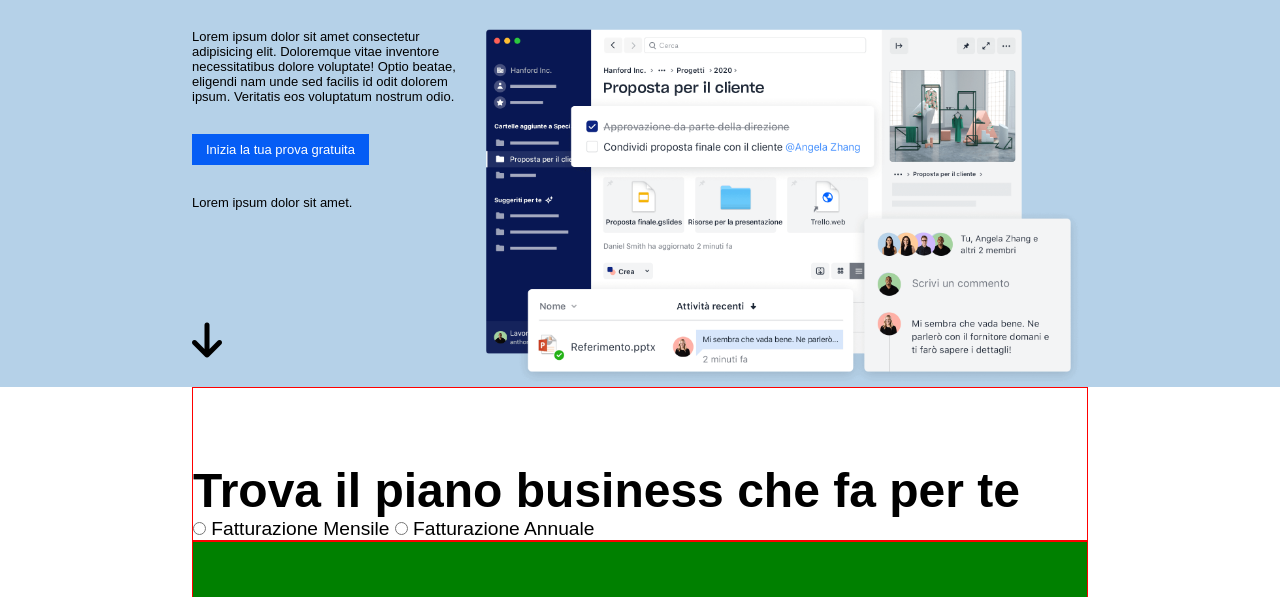
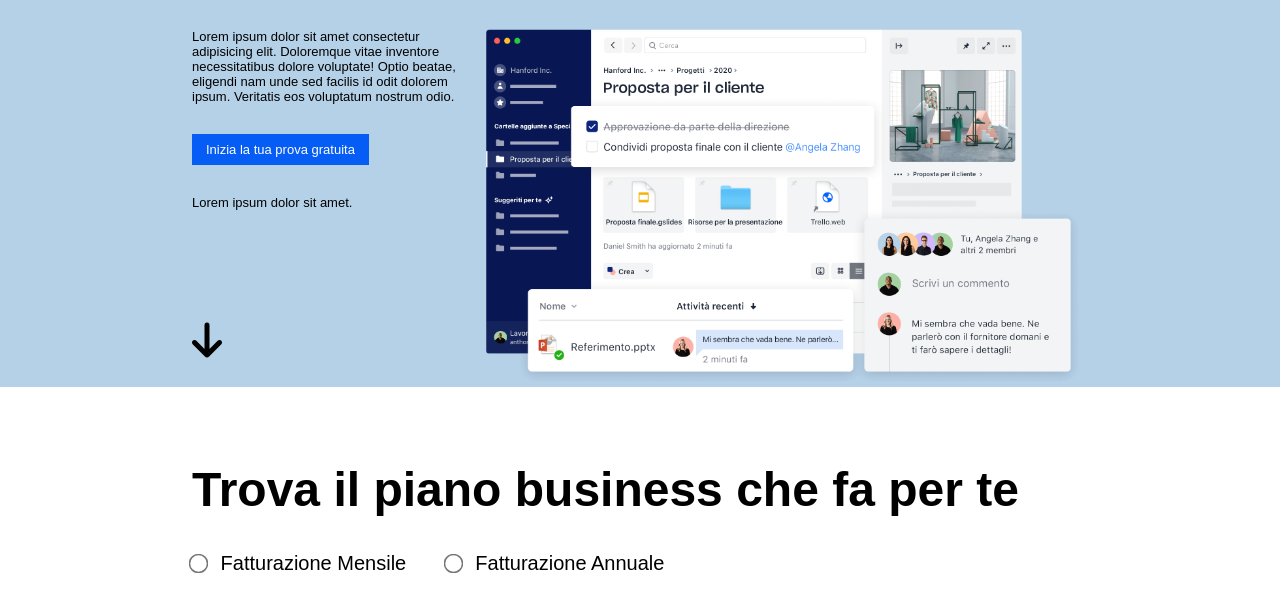
Before and after one commit to byHYONS/htmlcss-dropbox, a plain HTML site: page index.html in a window 1280 px wide. Shown: the part 313-910 px from the top of the page. Drawn offline with Linux system fonts and the light colour scheme.

Commit message:
[UPD] done h2 and input radio in section price

```diff
--- a/css/style.css
+++ b/css/style.css
@@ -59,15 +59,20 @@
 
 /* sezione piani */
 .input-fatturazione {
-
+    font-size: 20px;
+    font-weight: 100;
+    margin-top: 35px;
+    margin-bottom: 25px;
 
 }
-.input-fatturazione input {
 
-    font-size: 13px;
-    font-weight: 100;
-}
+.input-fatturazione label {padding: 0 10px;}
 
+input[type="radio"] {transform: scale(1.5); }
+
+.input-fatturazione label {}
+
+label[for="mensile"] {margin-right: 25px;}
 
 /* SECTION SQUARE */
 .square {
--- a/index.html
+++ b/index.html
@@ -72,21 +72,18 @@
                 </div>
             </div>
         </div>
-        <!-- main seconda sezione • 2 colonne da 100 + 3 colonne da 33 + 1 da 100 + 2 colonne 60 40 -->
+        <!-- main seconda sezione • colonne da 100 + 3 colonne da 33 + 1 da 100 + 2 colonne 60 40 -->
         <div class="container-70">
             <div class="row">
                 <!-- colonna 100 • h2 -->
-                <div class="col-100 bdb">
+                <div class="col-100">
                     <h2 class="mt-75">Trova il piano business che fa per te</h2>
                     <div class="input-fatturazione">
-                        <input type="radio" name="Piani"> Fatturazione Mensile
-                        <input type="radio" name="Piani"> Fatturazione Annuale
+                        <input id="mensile" type="radio" name="Piani" value="mensile">
+                        <label for="mensile">Fatturazione Mensile</label>
+                        <input id="annuale" type="radio" name="Piani" value="annuale">
+                        <label for="annuale">Fatturazione Annuale</label>
                     </div>
-
-                </div>
-                <!-- colonna 100 • input radius -->
-                <div class="col-100 bg-green ht-100 bdb">
-
                 </div>
                 <!-- 3 colonne 33 • con content border -->
                 <!-- colonna 33 • content border -->
```
